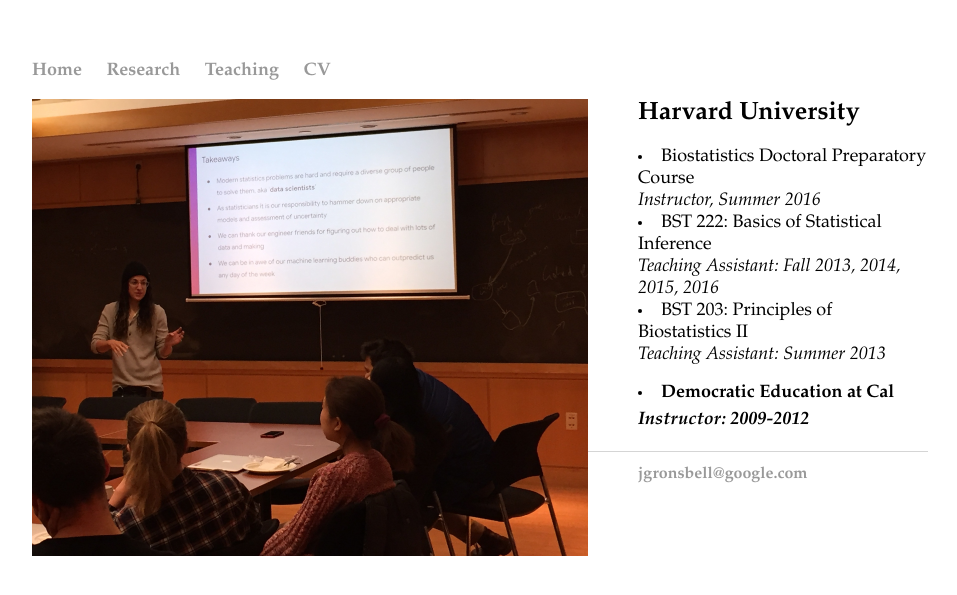
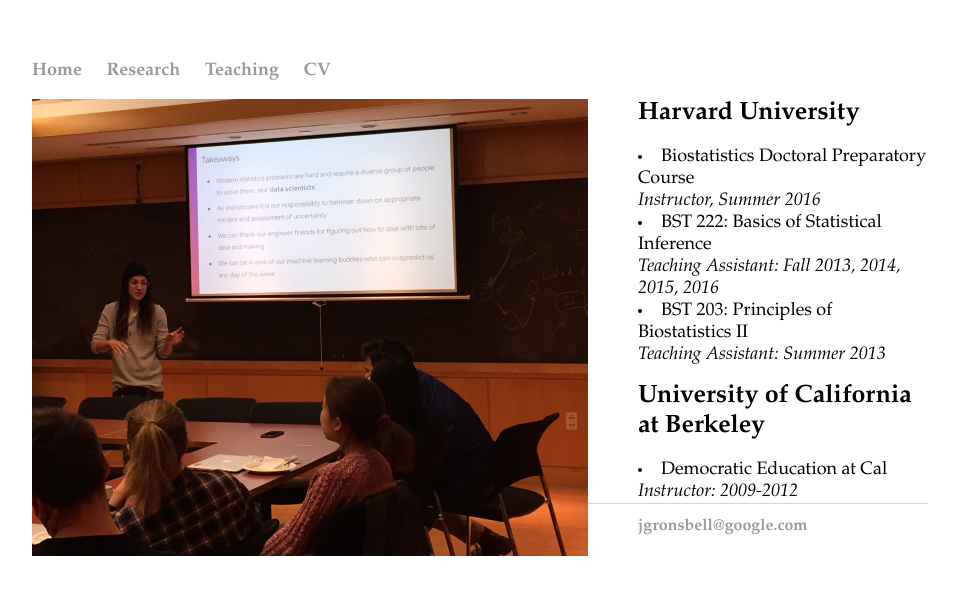
Before and after one commit to jgrons/old_website, a Jekyll site: the page built from teaching.html, in a window 1280 px wide. Shown: the top 595 px of the page, without its empty margins (160-1117 px from the left). Built offline with Jekyll 4.4.1, drawn with Linux system fonts in a browser that asks for light colours.

Commit message:
Update teaching.html

```diff
--- a/teaching.html
+++ b/teaching.html
@@ -26,7 +26,7 @@ title: Jesse Gronsbell
 	<em style="font-size:18px; font-family: palatino">   Teaching Assistant: Summer 2013 </em>
 
 
-	<h1 style="font-size:25px; font-family: palatino" University of California at Berkeley </h1>
+	<h1 style="font-size:25px; font-family: palatino"> University of California at Berkeley </h1>
 
  <li style="font-size:18px; font-family: palatino"> Democratic Education at Cal </li>
 
```
